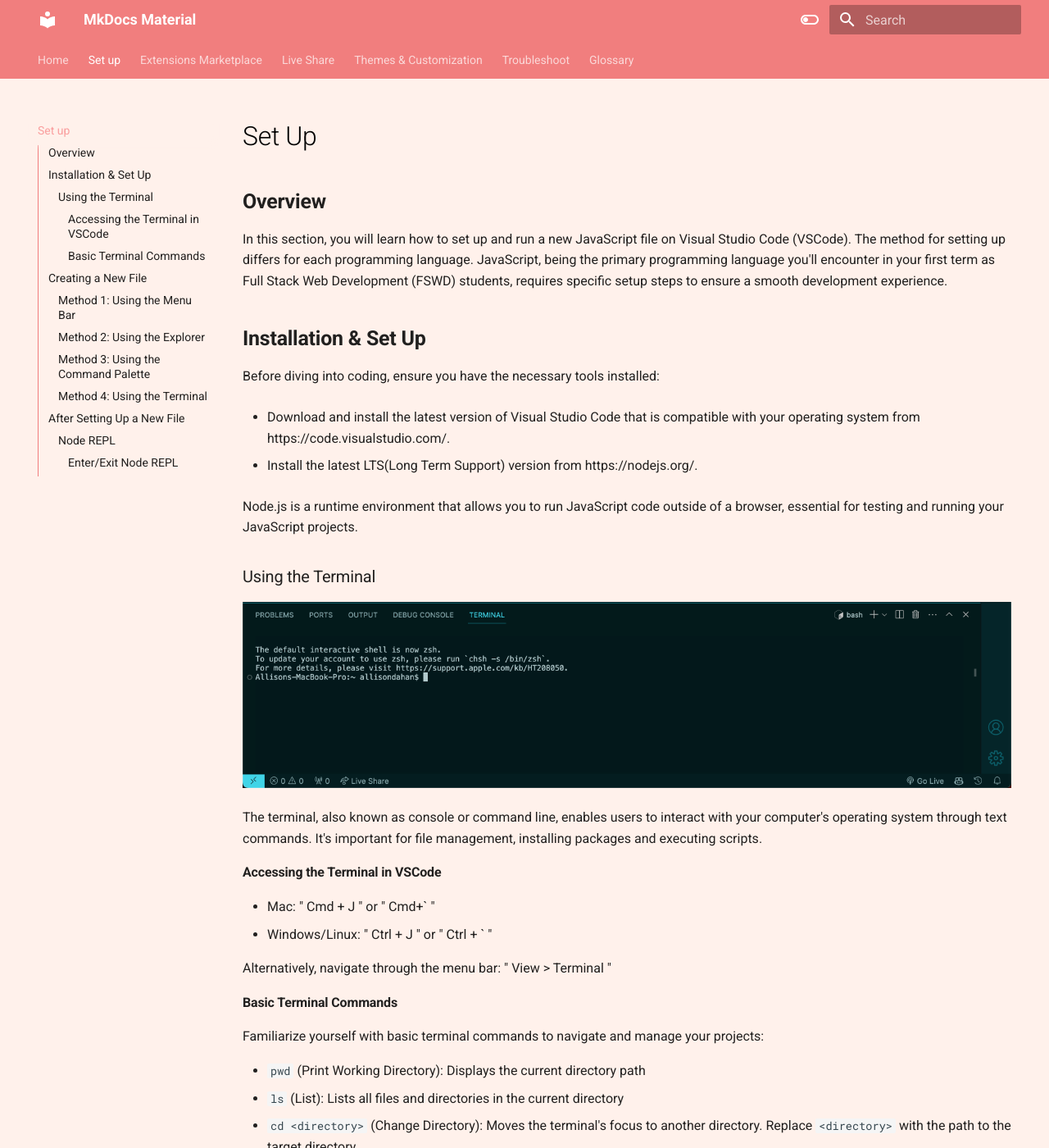
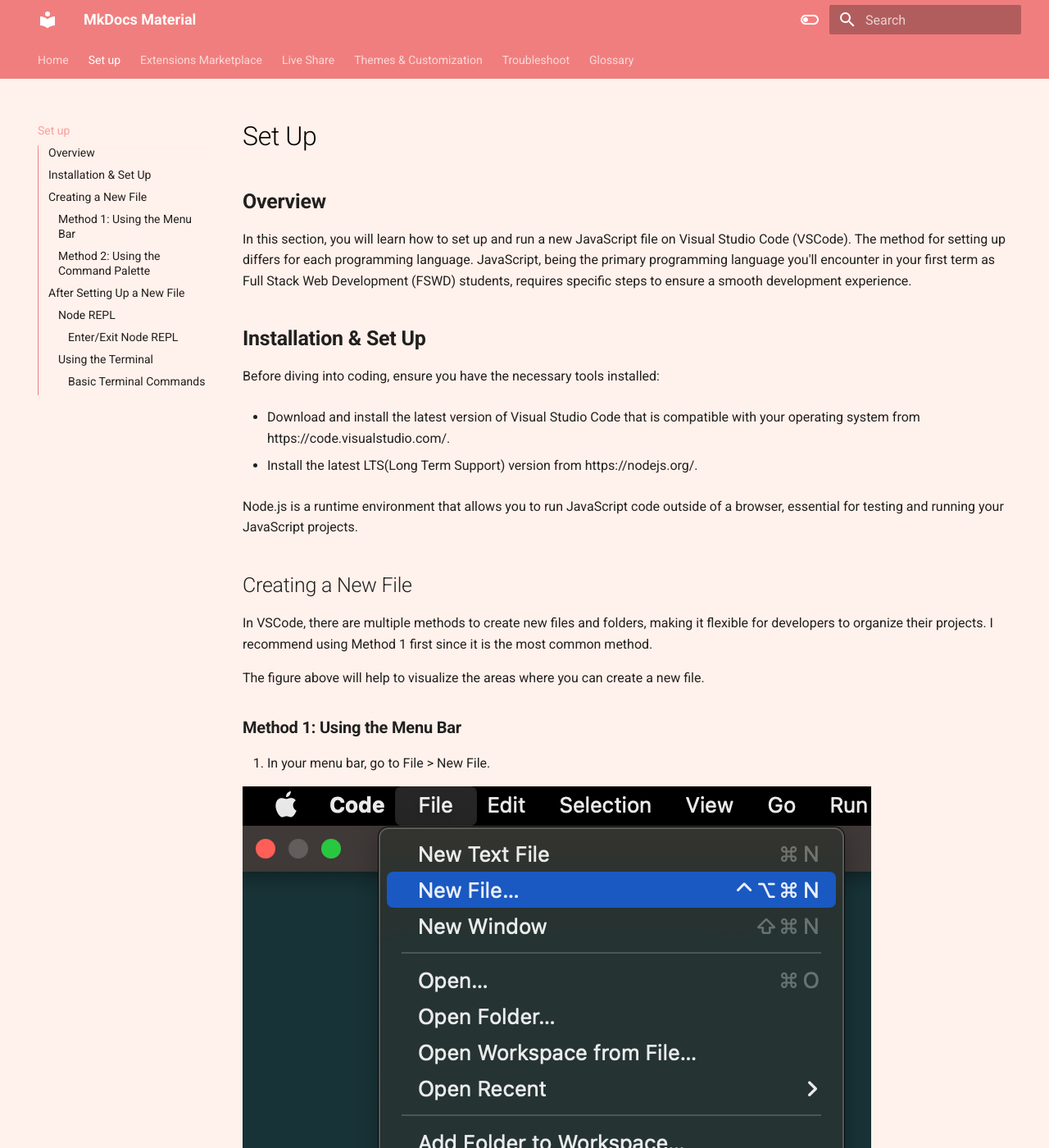
Before and after one commit to allison-dahan/mkdocs-material, an MkDocs documentation site: the page built from docs/Task1Allison.md, in a window 1280 px wide and 1400 px high. Shown: the whole window at 82% size. Built offline with MkDocs 1.6.1 and Material for MkDocs 9.7.7, drawn with Linux system fonts in a browser that asks for light colours; some of the changed text lies outside the part shown.

Commit message:
task 1 and troubleshoot complete

```diff
--- a/docs/Task1Allison.md
+++ b/docs/Task1Allison.md
@@ -2,7 +2,7 @@
 
 ## **Overview**
 
-In this section, you will learn how to set up and run a new JavaScript file on Visual Studio Code (VSCode). The method for setting up differs for each programming language. JavaScript, being the primary programming language you'll encounter in your first term as Full Stack Web Development (FSWD) students, requires specific setup steps to ensure a smooth development experience.
+In this section, you will learn how to set up and run a new JavaScript file on Visual Studio Code (VSCode). The method for setting up differs for each programming language. JavaScript, being the primary programming language you'll encounter in your first term as Full Stack Web Development (FSWD) students, requires specific steps to ensure a smooth development experience.
 
 ## **Installation & Set Up**
 
@@ -14,74 +14,42 @@ Before diving into coding, ensure you have the necessary tools installed:
 
 Node.js is a runtime environment that allows you to run JavaScript code outside of a browser, essential for testing and running your JavaScript projects.
 
-### Using the Terminal
 
-![VS Code's Terminal](assets/images/terminal.png)
-
-The terminal, also known as console or command line, enables users to interact with your computer's operating system through text commands. It's important for file management, installing packages and executing scripts.
-
-#### Accessing the Terminal in VSCode
-
-- Mac: " Cmd + J " or " Cmd+` "
-- Windows/Linux: " Ctrl + J " or " Ctrl + ` "
-
-Alternatively, navigate through the menu bar: " View > Terminal "
-
-#### Basic Terminal Commands
-
-Familiarize yourself with basic terminal commands to navigate and manage your projects:
-
-- `pwd` (Print Working Directory): Displays the current directory path
-- `ls` (List): Lists all files and directories in the current directory
-- `cd <directory>` (Change Directory): Moves the terminal's focus to another directory. Replace `<directory>` with the path to the target directory.
-- `mkdir <directory name>` (Make Directory): Creates a new directory.
-- `touch <file_name>` (Touch): Creates a new file if it doesn't exist
 
 ## Creating a New File
 
 In VSCode, there are multiple methods to create new files and folders, making it flexible for developers to organize their projects. I recommend using Method 1 first since it is the most common method.
 
-![Identifying parts of Visual Studio Code](assets/images/overview.png)
 
 The figure above will help to visualize the areas where you can create a new file.
 
 ### **Method 1: Using the Menu Bar**
 
-1. In your menu bar, go to `File > New File`.
+1. In your menu bar, go to File > New File.
 
-2. It will direct you to the command palette. Enter your filename with a `.js` extension, indicating it's a JavaScript file. For example, `example.js`.
+![File Tab in the Menu Bar](assets/images/menubar.png)
+
+It will direct you to the command palette.
+
+2. Enter your filename with a `.js` extension, indicating it's a JavaScript file. For example, `example.js`.
+
+![VS Code's Command Palette](assets/images/commandPalette.png)
 
 3. A file explorer window will pop up, save your file in the desired location.
 
----
 
-### **Method 2: Using the Explorer**
-
-1. Open the Explorer: Click on the Explorer icon on the Activity Bar (the side bar on the far left side), or use the shortcut Ctrl+Shift+E (Windows/Linux) or Cmd+Shift+E (Mac).
-
-2. Right-click on the folder within the Explorer where you want to create your new file.
-
-3. Select New File from the context menu.
-
-4. Enter the file name, including its extension (e.g., script.js for a JavaScript file), and press Enter.
 
 ---
 
-### **Method 3: Using the Command Palette**
+### **Method 2: Using the Command Palette**
 
 1. Open the Command Palette: Press F1 or Ctrl+Shift+P (Windows/Linux) or Cmd+Shift+P (Mac).
 
-2. Type > File: New File and press Enter.
+![Command Palette](assets/images/commandPalette.png)
 
-3. Save the file (Ctrl+S or Cmd+S) in your desired location, specifying the name and extension.
+2. Type `> File: New File` and press `Enter`.
 
----
-
-### **Method 4: Using the Terminal**
-
-1. Open the Terminal: Use the shortcut Ctrl+` (Windows/Linux) or Cmd+` (Mac), or navigate through the menu View > Terminal.
-
-2. Use the `touch` command followed by the file name and extension, e.g., `touch index.js`, to create a new JS file.
+3. Save the file (For PC,`Ctrl+S` or Mac,`Cmd+S`) in your desired location, specifying the name and extension.
 
 ---
 
@@ -91,7 +59,11 @@ Now that you have created a new JavaScript file, you can write your JavaScript c
 
 1. Type your JavaScript code into this new file. For this example, use `console.log("Hello World");` to test that everything is working.
 
-2. In the terminal, type `node <filename.js>` to execute your JavaScript file. Replace `<filename.js>` with the name of your file.
+![VS Code's Terminal](assets/images/terminal.png)
+
+1. Open the Terminal. Use the shortcut `Ctrl+ J` (Windows/Linux) or `Cmd+ J` (Mac), or navigate through the menu View > Terminal.
+
+2. Type `node <filename.js>` to execute your JavaScript file. Replace `<filename.js>` with the name of your file.
 
 If successful, the terminal should return an output of: `Hello World`.
 
@@ -121,3 +93,17 @@ To exit this environment, there are a few methods:
 - Entering `Ctrl + C` once, will terminate the current command.
 - Entering `Ctrl + C` twice, will exit the REPL if a current command isn't running.
 - Entering `Ctrl + D`, will exit the REPL.
+
+### Using the Terminal
+
+The terminal, also known as console or command line, enables users to interact with your computer's operating system through text commands. It's important for file management, installing packages and executing scripts.
+
+#### Basic Terminal Commands
+
+Familiarize yourself with basic terminal commands to navigate and manage your projects:
+
+- `pwd` (Print Working Directory): Displays the current directory path
+- `ls` (List): Lists all files and directories in the current directory
+- `cd <directory>` (Change Directory): Moves the terminal's focus to another directory. Replace `<directory>` with the path to the target directory.
+- `mkdir <directory name>` (Make Directory): Creates a new directory.
+- `touch <file_name>` (Touch): Creates a new file if it doesn't exist
--- a/docs/Troubleshoot.md
+++ b/docs/Troubleshoot.md
@@ -1,6 +1,6 @@
 # Troubleshooting
 
-## Issue #1: File Not Found
+## Issue #1: File not found
 
 **Symptom:** You try to run a JavaScript file, the terminal returns "File not found" error.
 
@@ -11,13 +11,9 @@
 1.  Use `cd` command in the terminal to navigate to the same directory as your file.
 2.  Use `ls` command in the terminal and check that your JavaScript file is listed to verify you're in the right location.
 
-## Issue #2: Command's Not Working
+## Issue #2: Command's not working
 
-![Checking the Environment in VSCode's Terminal](assets/images/environment.png)
-
-VSCode's terminal can use different shells (e.g., Bash, Zsh, PowerShell). Ensure you're using one compatible with the commands provided (Bash, Zsh, or PowerShell are recommended). You can switch the shell by clicking on the dropdown menu in the terminal's toolbar and selecting your preferred shell.
-
-**Symptom:** You attempt to run your JavaScript file using Node.js commands. The terminal says "Command not found", even though Node is installed.
+**Symptom:** You attempt to run your JavaScript file using Node.js commands. The terminal returns command not found, even though Node is installed.
 
 **Possible Cause:** Your terminal is in an environment that isn't compatible with Node.js commands. For example, Node.js commands aren't compatible with the Python virtual environment.
 
@@ -27,7 +23,7 @@ VSCode's terminal can use different shells (e.g., Bash, Zsh, PowerShell). Ensure
 2. Run the command: `exit`. This will exit most environments.
 3. Restart Visual Studio Code.
 
-## Issue #3: Live Share being unresponsive
+## Issue #3: Live share being unresponsive
 
 **Symptom:** Nothing happens when you click the "Share" and "Join" buttons.
 
@@ -49,3 +45,14 @@ VSCode's terminal can use different shells (e.g., Bash, Zsh, PowerShell). Ensure
 2. Run: `Disable All Extension`
 3. Then run: `Enable All Extensions`
 4. Restart Visual Studio Code
+
+## Issue #5: New VS Code not loading
+
+**Symptom:** You just downloaded a new extension and it won't load on your screen.
+
+**Possible Cause:** VS Code hasn't applied the newest extension.
+
+**How to Fix:**
+
+1. Open Command Palette.
+2. Enter `>Developer: Reload Window`.
```
Also changed, not shown: other parts of docs/Task1Allison.md (+2 -2 lines), other parts of docs/Troubleshoot.md (+3 -3 lines), docs/assets/images/commandPalette.png (added), docs/assets/images/explorer.png (added), docs/assets/images/menubar.png (added), 1 other file.
